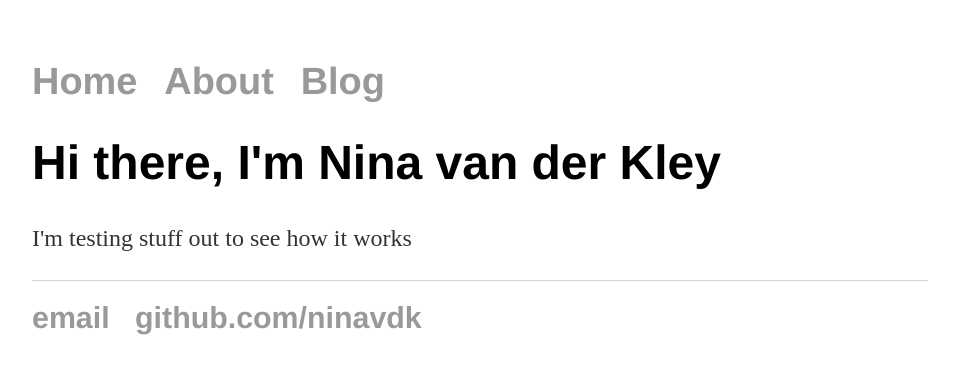
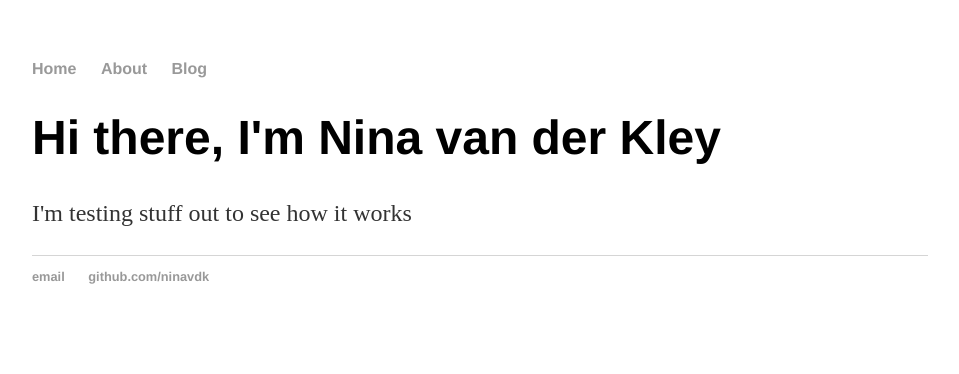
Before and after one commit to Ninavdk/ninavdk.github.io, a Jekyll site: the page built from index.html, in a window 1280 px wide. Shown: the top 374 px of the page, without its empty margins (160-1119 px from the left). Built offline with Jekyll 4.4.1, drawn with Linux system fonts in a browser that asks for light colours.

Commit message:
Revert "Added ul, li font size and list style"
This reverts commit 41eb8109190024118e0aa066cdf8cbe7aa144d7f.

```diff
--- a/css/main.css
+++ b/css/main.css
@@ -32,16 +32,11 @@ h3 {
 h4 {
   font-size: 1.68em;
 }
-ul, li {
-  font-size: 1.54em;
-  list-style: none;
-}
 p {
     font-size: 1.5em;
     line-height: 1.4em;
     color: #333;
 }
-
 footer {
     border-top: 1px solid #d5d5d5;
     font-size: .8em;
```
